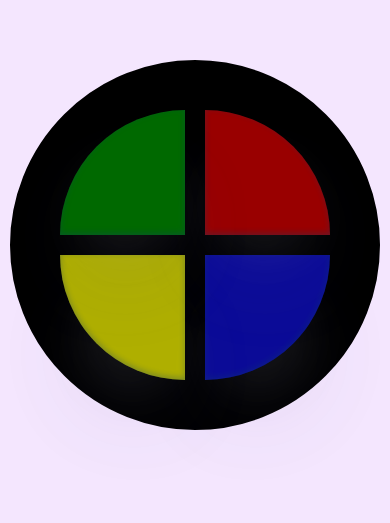
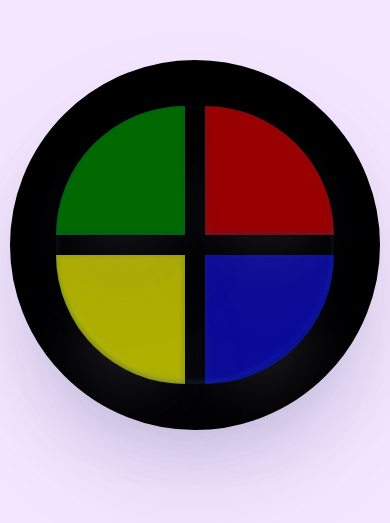
Before and after one commit to biacaram/genius, a plain HTML site: page index.html in a window 390 px wide. Shown: the part 177-700 px from the top of the page. Drawn offline with Linux system fonts and the light colour scheme.

Commit message:
ajustes no style: sombras e responsividade

```diff
--- a/script.js
+++ b/script.js
@@ -91,7 +91,7 @@ let gameOver = () => {
 
 let playGame = () => {
     alert('Bem vindo ao Genius! Iniciando jogo!')
-    score =0;
+    score = 0;
 
     nextLevel();
 }
--- a/style.css
+++ b/style.css
@@ -23,6 +23,7 @@ body {
     grid-gap: 40px;
     border: 100px solid #000;
     background-color: #000;
+    box-shadow: rgba(84, 84, 156, 0.25) 0px 50px 100px -20px, rgba(184, 184, 184, 0.3) 0px 30px 60px -30px, rgba(25, 90, 155, 0.35) 0px -2px 6px 0px inset;
     border-radius: 100%;
     width: 700px;
     height: 700px;
@@ -69,6 +70,6 @@ body {
         width: 95vw;
         height: 95vw;
         grid-gap: 20px;
-        border: 50px solid #000;
+        border: 12vw solid #000;
     }
 }
```
